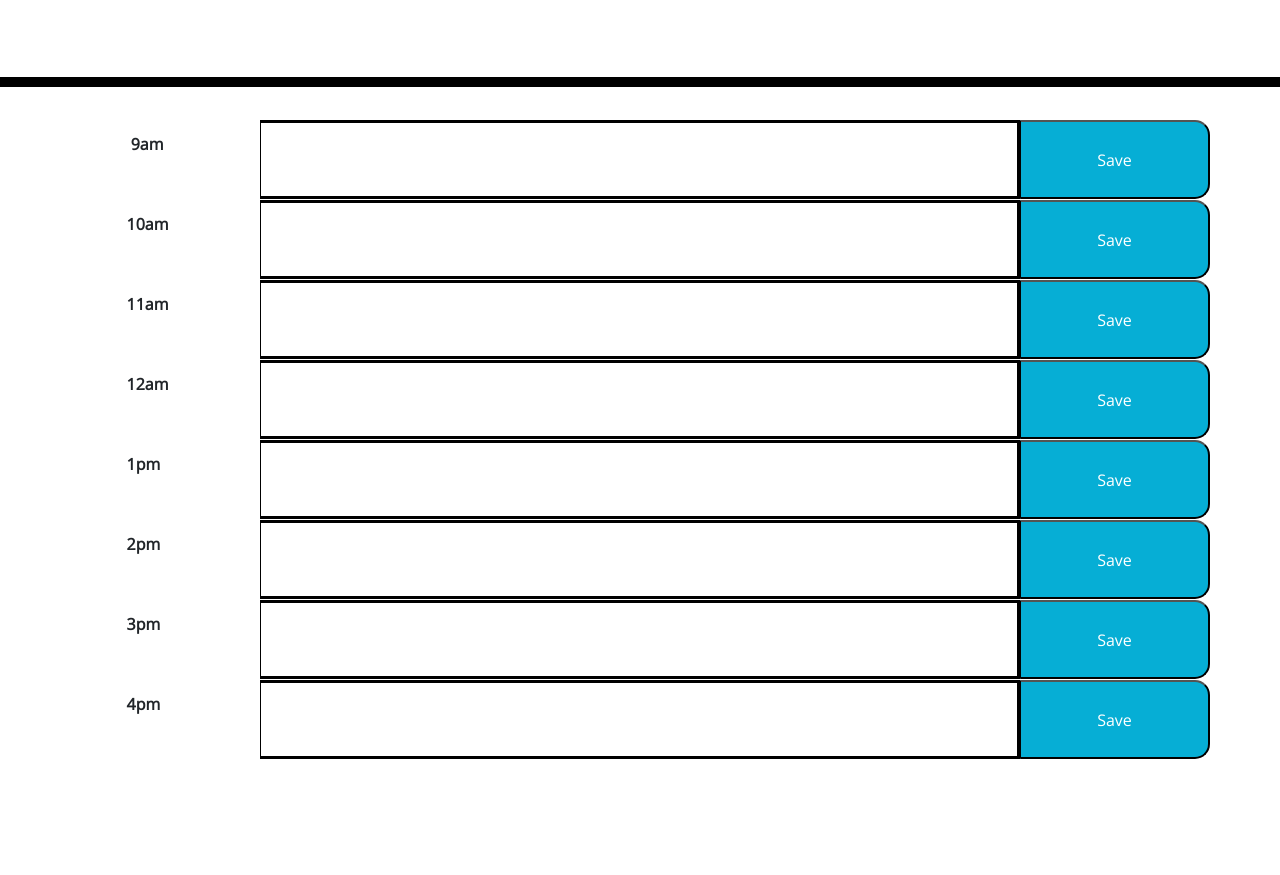
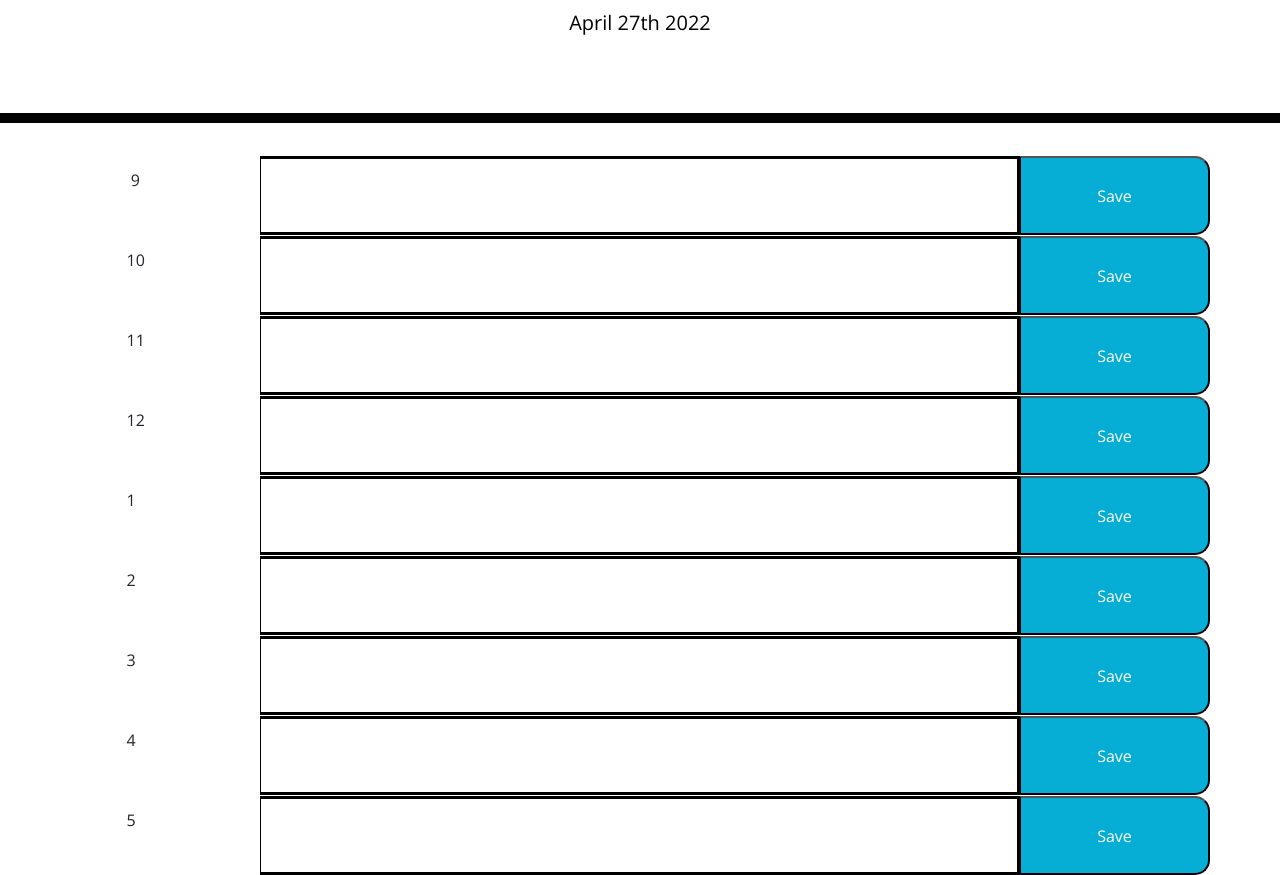
Before and after one commit to GhiasFarah/Day_planner, a plain HTML site: page index.html in a window 1280 px wide. Shown: the part 181-1056 px from the top of the page. Before the commit the page ends 940 px from the top, so only its background shows below. Drawn offline with nearby package versions, Linux system fonts and the light colour scheme.

Commit message:
Pushing up bugged code

```diff
--- a/index.html
+++ b/index.html
@@ -2,7 +2,7 @@
 <html lang="en">
   <head>
     <meta charset="UTF-8" />
-    <meta name="viewport" content="width=device-width, initial-scale=1.0" />
+    <meta ne="viewport" content="width=device-width, initial-scale=1.0" />
     <meta http-equiv="X-UA-Compatible" content="ie=edge" />
     <link
       rel="stylesheet"
@@ -31,57 +31,64 @@
       <!-- Timeblocks go here -->
       <div class="container">
       <div class="row">
-        <p class="col-2">
-          <b> 9am</b>
+        <p class="col-2 timeblock 9">
+           9
         </p>
         <textarea width="100%"id="" class="col-8"></textarea>
           <button class="saveBtn col-2">Save</button>
     </div>
       <div class="row">
-        <p class="col-2">
-          <b>10am</b>
+        <p class="col-2 timeblock 10">
+          10
         </p>
         <textarea width="100%"id="" class="col-8"></textarea>
           <button class="saveBtn col-2">Save</button>
     </div>
       <div class="row">
-        <p class="col-2">
-          <b>11am</b>
+        <p class="col-2 timeblock 11">
+          11
         </p>
         <textarea width="100%"id="" class="col-8"></textarea>
           <button class="saveBtn col-2">Save</button>
     </div>
       <div class="row">
-        <p class="col-2">
-          <b>12am</b>
+        <p class="col-2 timeblock 12">
+          12
         </p>
         <textarea width="100%"id="" class="col-8"></textarea>
           <button class="saveBtn col-2">Save</button>
     </div>
       <div class="row">
-        <p class="col-2">
-          <b>1pm</b>
+        <p class="col-2 timeblock 1">
+          1
         </p>
         <textarea width="100%"id="" class="col-8"></textarea>
           <button class="saveBtn col-2">Save</button>
     </div>
       <div class="row">
-        <p class="col-2">
-          <b>2pm</b>
+        <p class="col-2 timeblock 2">
+          2
         </p>
         <textarea width="100%"id="" class="col-8"></textarea>
           <button class="saveBtn col-2">Save</button>
     </div>
       <div class="row">
-        <p class="col-2">
-          <b>3pm</b>
+        <p class="col-2 timeblock 3">
+          3
         </p>
         <textarea width="100%"id="" class="col-8"></textarea>
           <button class="saveBtn col-2">Save</button>
     </div>
       <div class="row">
-        <p class="col-2">
-          <b>4pm</b>
+        <p class="col-2 timeblock 4">
+          4
+        </p>
+        <textarea width="100%"id="" class="col-8"></textarea>
+          <button class="saveBtn col-2">Save</button>
+    </div>
+    <div class="row">
+        <p class="col-2 timeblock 5">
+          5
         </p>
         <textarea width="100%"id="" class="col-8"></textarea>
           <button class="saveBtn col-2">Save</button>
@@ -89,5 +96,6 @@
 </div>
     <script src="https://code.jquery.com/jquery-3.4.1.min.js"></script>
     <script src="https://cdnjs.cloudflare.com/ajax/libs/moment.js/2.24.0/moment.min.js"></script>
+    <script src="./script.js"></script>
   </body>
 </html>
--- a/script.js
+++ b/script.js
@@ -0,0 +1,26 @@
+// $('textarea').val(localStorage.//getItem($('textarea')./////// siblings('p')))
+var timeBlock = $('.timeblock')
+for(let i = 0; i < localStorage.length; i++){
+    //console.log('.'+localStorage.key(i).trim())
+    //$('console.log')
+    //console.log(i)
+    $('.'+localStorage.key(i).trim()).siblings('textarea').val(localStorage.getItem(localStorage.key(i)))
+    //if(parseInt(localStorage.key(i)) == parseInt($//(timeBlock).text())){
+        //console.log("'" + localStorage.key(i) + "'")
+        //$('p').text($(localStorage.key))
+        //console.log($(timeBlock).text())
+
+    //}
+}
+
+$('#currentDay').text(moment().format('MMMM Do YYYY'))
+var saveBtn = $('.saveBtn')
+for (let i = 0; i < saveBtn.length; i++) {
+    $('.saveBtn')[i].click( function(){
+
+    localStorage.setItem($('.saveBtn')[i].siblings('p').text(), $('.saveBtn').siblings('textarea').val())
+})
+}
+
+
+//alert(localStorage.length)
```
